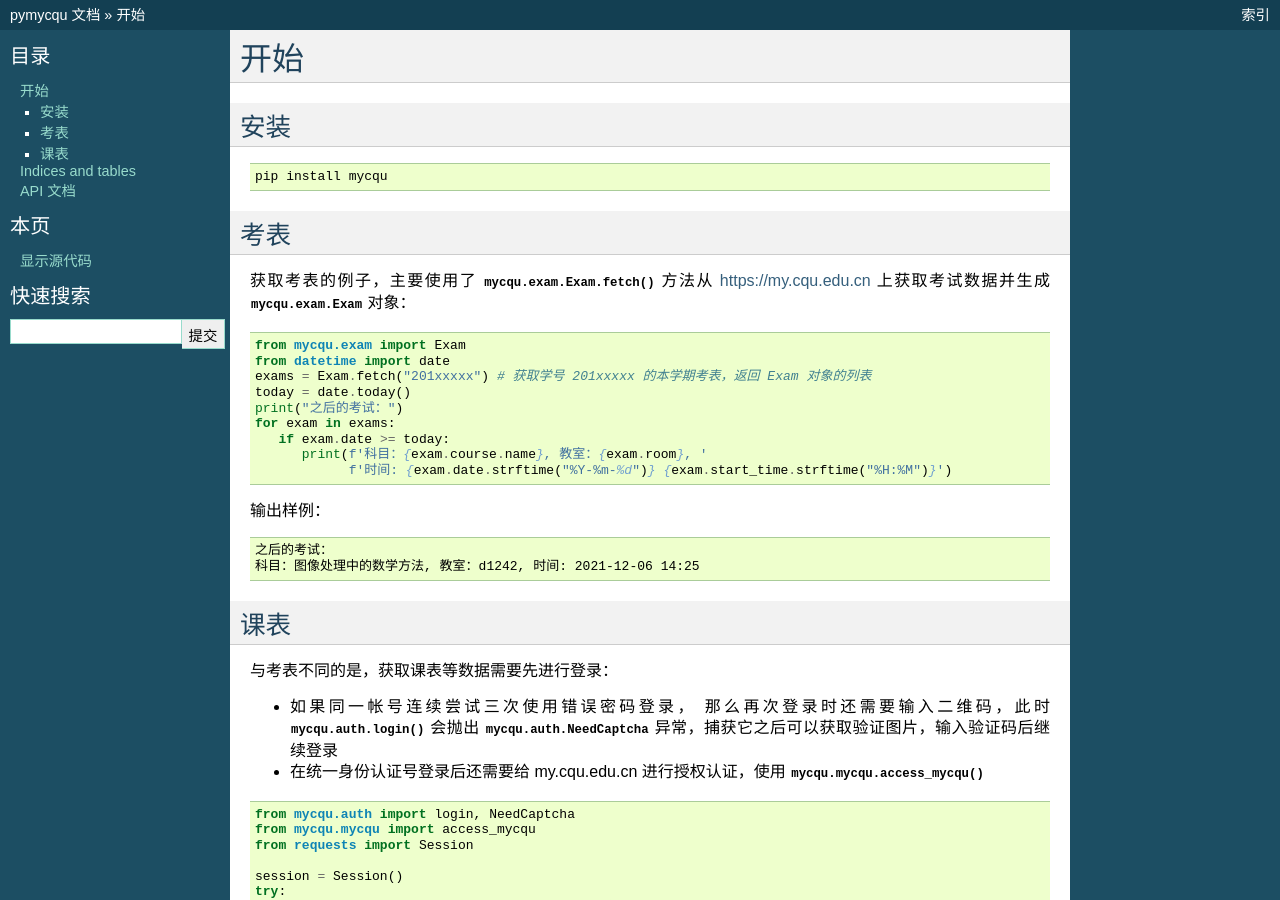
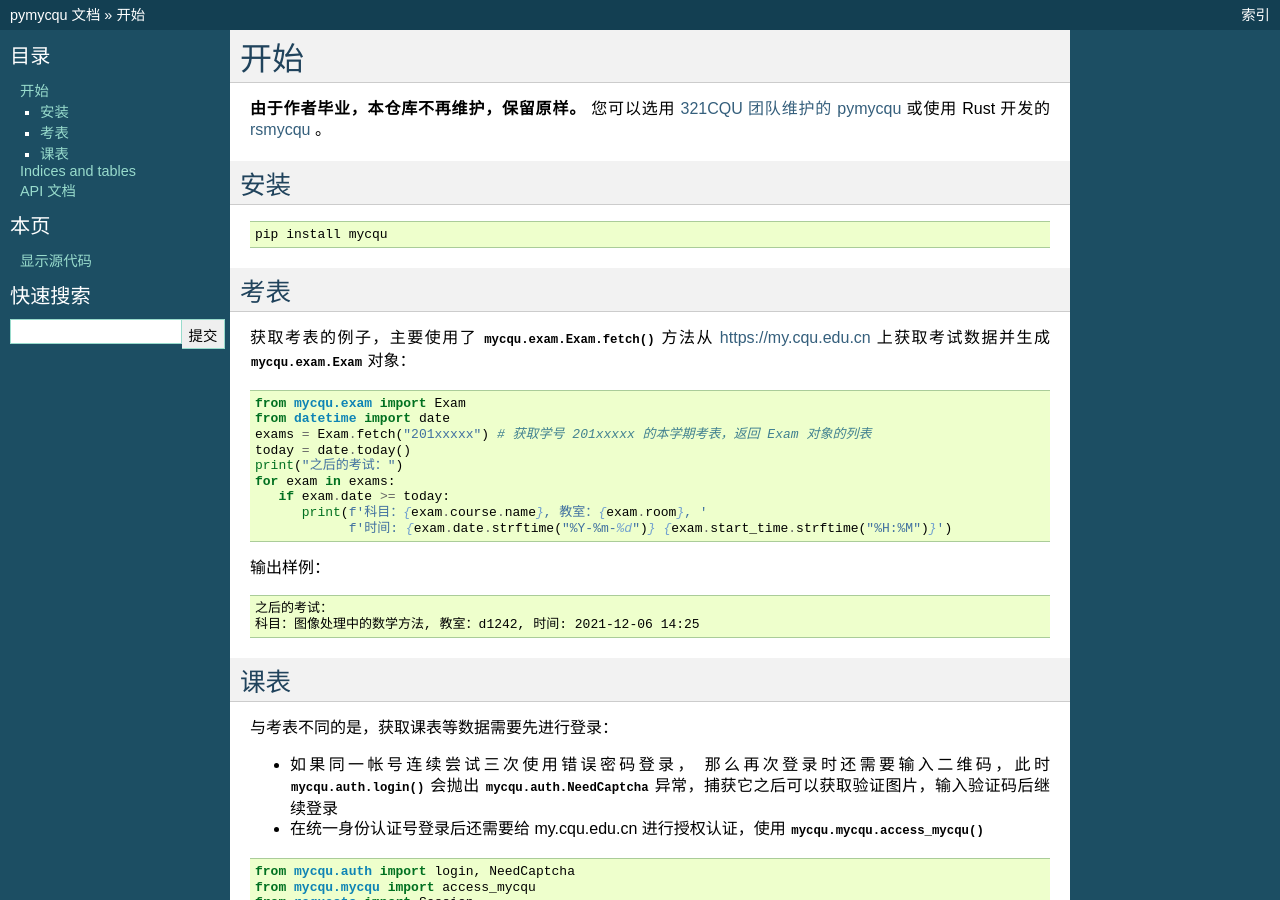
Before and after one commit to Hagb/pymycqu, a Sphinx documentation site: the page built from docs/index.rst, in a window 1280 px wide and 900 px high. Built offline with Sphinx 7.4.7, drawn with Linux system fonts in a browser that asks for light colours.

Commit message:
Update web page for archiving repo

```diff
--- a/docs/index.rst
+++ b/docs/index.rst
@@ -5,6 +5,9 @@
 
 开始
 ====
+
+**由于作者毕业，本仓库不再维护，保留原样。** 您可以选用 `321CQU 团队维护的 pymycqu <https://github.com/321CQU/pymycqu>`__ 或使用 Rust 开发的 `rsmycqu <https://github.com/321CQU/rsmycqu>`__ 。
+
 
 安装
 ----
```
